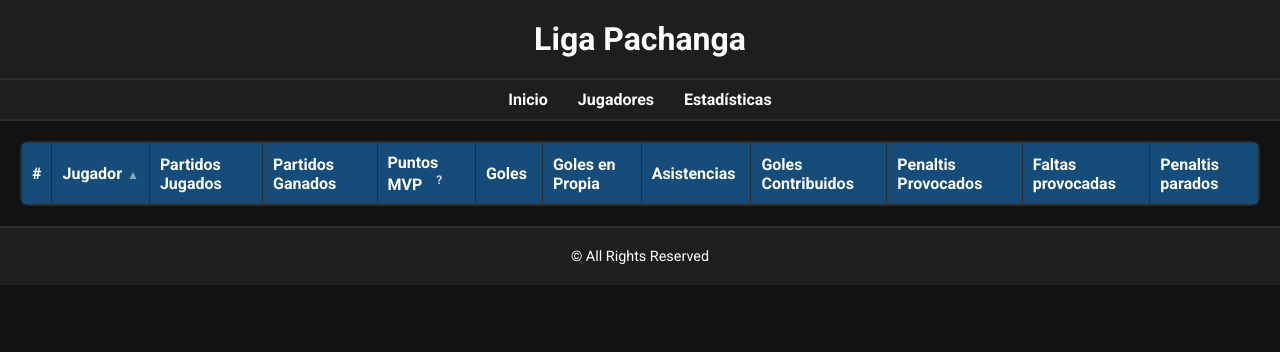
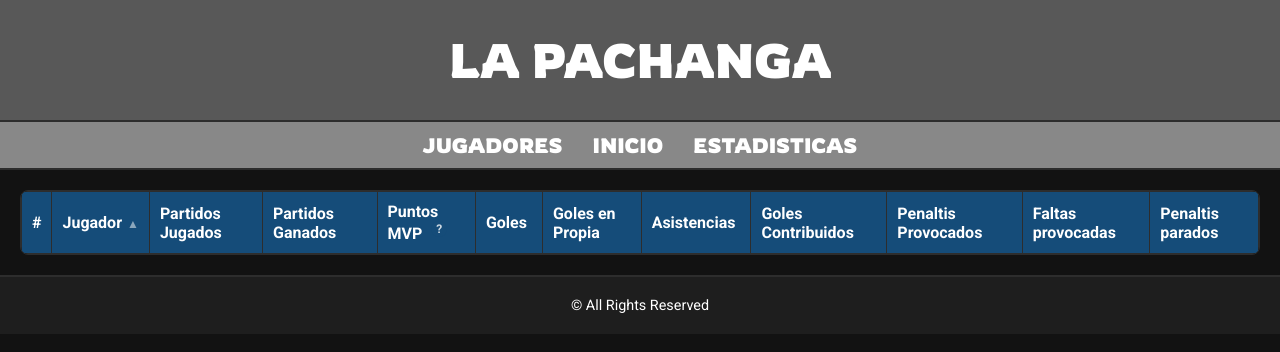
Before and after one commit to thetigran/soccerStats, a plain HTML site: page stats.html in a window 1280 px wide. Drawn offline with Linux system fonts and the light colour scheme; no server answers; sample sign-in values are in the browser's storage.

Commit message:
Update stats.html

```diff
--- a/stats.html
+++ b/stats.html
@@ -5,6 +5,8 @@
     <meta name="viewport" content="width=device-width, initial-scale=1.0">
     <title>Stats</title>
     <link href="https://fonts.googleapis.com/css2?family=Roboto:wght@400;700&display=swap" rel="stylesheet">
+    <link href="https://fonts.googleapis.com/css2?family=Rowdies:wght@700&display=swap" rel="stylesheet">
+
     <style>
         body {
             margin: 0;
@@ -14,23 +16,29 @@
         }
 
         header {
-            background-color: #1e1e1e;
-            padding: 20px;
+            background-color: #585858; /* Grey background */
+            padding: 30px 20px;
             text-align: center;
             border-bottom: 2px solid #2d2d2d;
         }
 
         header h1 {
             margin: 0;
-            font-size: 2rem;
+            font-size: 3rem; /* Bigger letters */
+            font-weight: bold;
+            color: white;
+            font-family: 'Rowdies', sans-serif;
+            font-weight: 700;
         }
 
         nav {
             display: flex;
             justify-content: center;
-            background-color: #1e1e1e;
+            background-color: #888;
             border-bottom: 2px solid #2d2d2d;
             padding: 10px 0;
+            text-align: center;
+            font-family: 'Rowdies', sans-serif;
         }
 
         nav a {
@@ -38,6 +46,7 @@
             text-decoration: none;
             margin: 0 15px;
             font-weight: bold;
+            font-size: 1.3em;
         }
 
         nav a:hover {
@@ -195,13 +204,13 @@
 </script>
 <body>
     <header>
-        <h1>Liga Pachanga</h1>
+        <h1>LA PACHANGA</h1>
     </header>
 
     <nav>
-        <a href="index.html">Inicio</a>
-        <a href="players.html">Jugadores</a>
-        <a href="stats.html">Estadísticas</a>
+        <a href="players.html">JUGADORES</a>
+        <a href="index.html">INICIO</a>
+        <a href="stats.html">ESTADISTICAS</a>
     </nav>
 
     <main>
@@ -259,6 +268,11 @@
                 rows.forEach(row => {
                     const fields = row.fields;
                     const player = fields['Jugador'];
+
+                    // Check if the player name is valid (non-empty, non-null)
+                    if (!player) {
+                        return; // Skip this row if no player name is provided
+                    }
 
                     if (!playerStats[player]) {
                         playerStats[player] = {
@@ -355,5 +369,3 @@
     </footer>
 </body>
 </html>
-
-<!--Puntos MVP, goles propia-->
```
